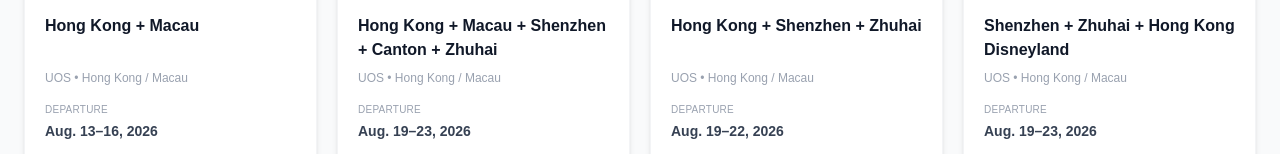
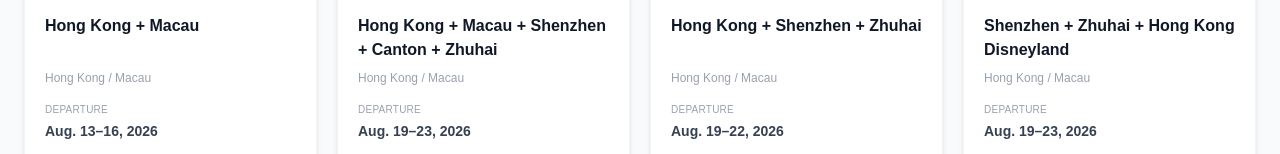
Before and after one commit to chingutravelandtours/chingu-website, a Next.js app: page /hongkong-macau-uos in a window 1280 px wide. Shown: the part 243-397 px from the top of the page. Built offline with nearby package versions, Linux system fonts and the light colour scheme.

Commit message:
Update page.tsx

```diff
--- a/app/hongkong-macau-uos/page.tsx
+++ b/app/hongkong-macau-uos/page.tsx
@@ -2,7 +2,7 @@
 
 const packages = [
   // =========================
-  // UOS HONG KONG / MACAU
+  // HONG KONG / MACAU
   // =========================
 
   {
@@ -377,7 +377,6 @@ Package Price: ${pkg.price} per person
 Downpayment: ${pkg.downpayment} per person
 Airline: ${pkg.airline}
 
-Supplier: UOS Travel
 
 Please send me the complete package details. Thank you!`
     );
@@ -444,7 +443,7 @@ Please send me the complete package details. Thank you!`
 
               {/* SUPPLIER */}
               <p className="mt-2 text-xs text-gray-400">
-                UOS • Hong Kong / Macau
+                 Hong Kong / Macau
               </p>
 
               {/* DATE */}
```
